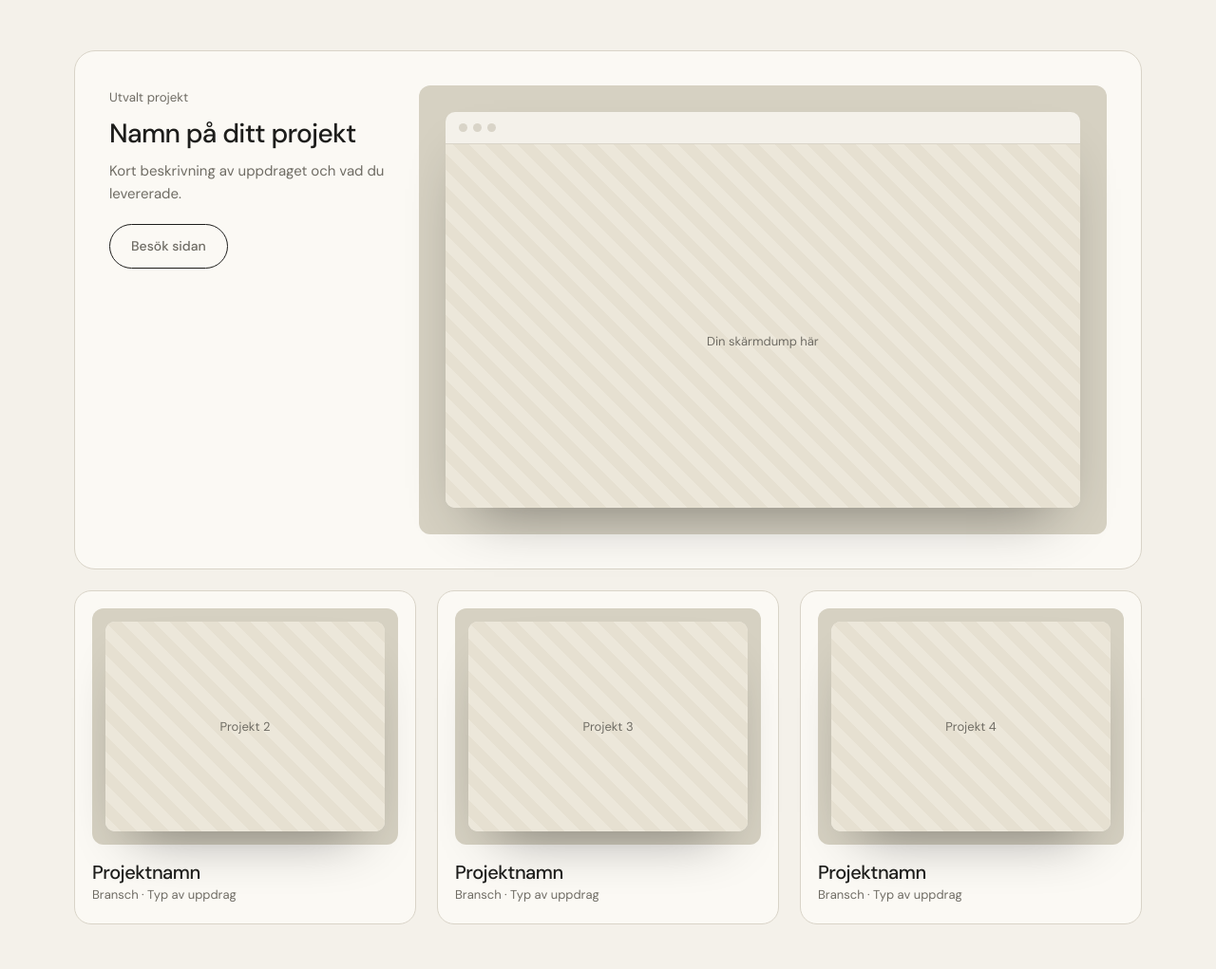
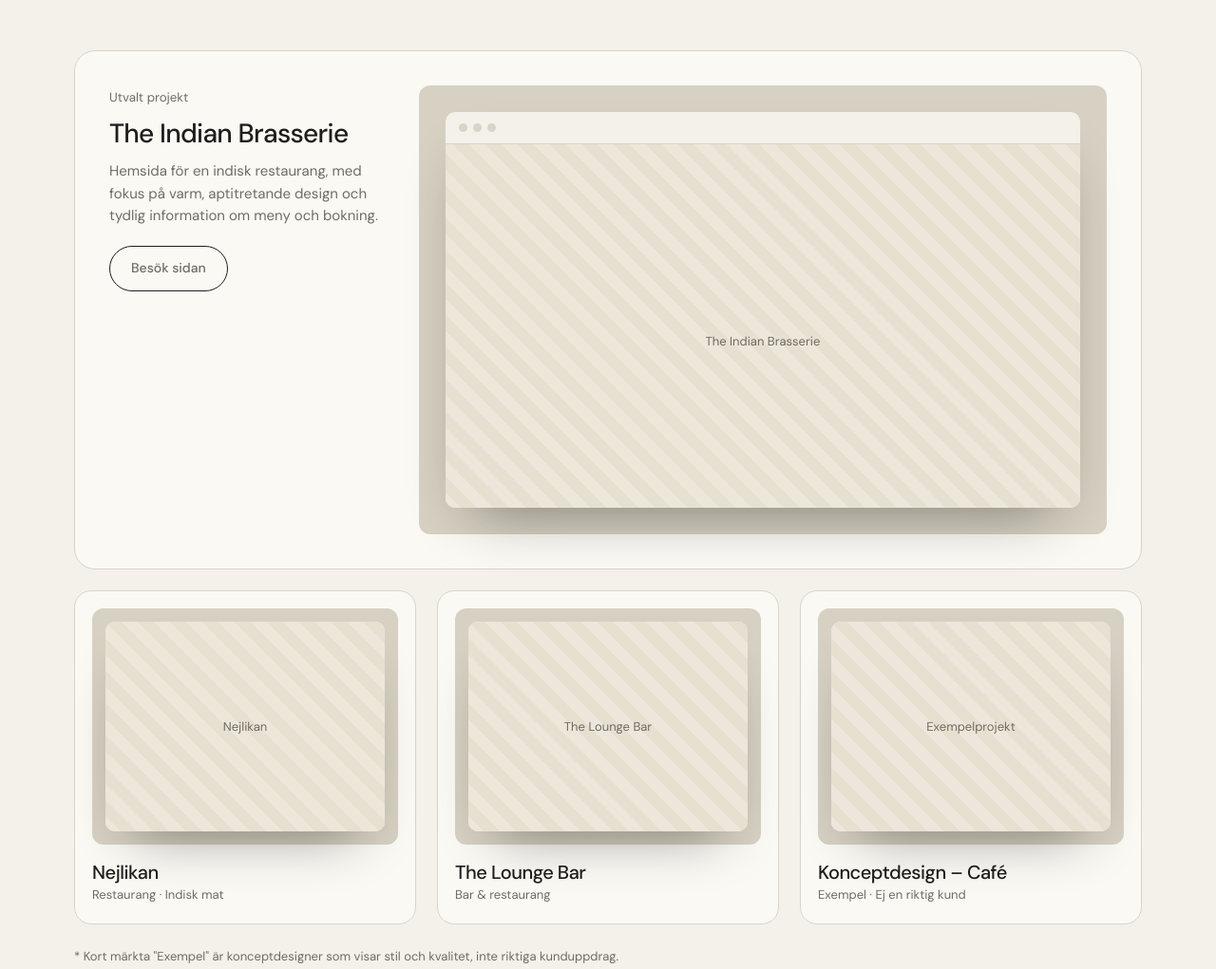
Before and after one commit to romigh94/sitesbyromi, a plain HTML site: page index.html in a window 1280 px wide. Shown: the part 2484-3505 px from the top of the page at 95% size. Drawn offline with Linux system fonts and the light colour scheme.

Commit message:
lägger in bilder på hemsiad

```diff
--- a/index.html
+++ b/index.html
@@ -218,20 +218,21 @@ footer nav{display:flex;gap:22px}
  <div class="wrap">
   <div class="head"><h2 style="max-width:520px">Design som känns rätt för verksamheten bakom.</h2><p class="sub">Varje projekt börjar med företagets egen stil och behov.</p></div>
 
-  <!-- BYT UT: lägg din egen skärmdump i src, t.ex. bilder/projekt1.jpg -->
   <article class="feature">
-   <div><small style="color:var(--mute)">Utvalt projekt</small><h3>Namn på ditt projekt</h3><p>Kort beskrivning av uppdraget och vad du levererade.</p><p style="margin-top:20px"><a href="#" class="btn ghost">Besök sidan</a></p></div>
+   <div><small style="color:var(--mute)">Utvalt projekt</small><h3>The Indian Brasserie</h3><p>Hemsida för en indisk restaurang, med fokus på varm, aptitretande design och tydlig information om meny och bokning.</p><p style="margin-top:20px"><a href="#" class="btn ghost">Besök sidan</a></p></div>
    <div class="shot"><div class="browser"><div class="bar"><b></b><b></b><b></b></div>
-    <div class="ph" data-img="bilder/projekt1.jpg">Din skärmdump här</div></div></div>
+    <div class="ph" data-img="assets/portfolio-bild1.jpg">The Indian Brasserie</div></div></div>
   </article>
 
   <div class="cards">
-   <a class="pcard" href="#"><div class="shot"><div class="browser" style="aspect-ratio:4/3"><div class="ph" data-img="bilder/projekt2.jpg">Projekt 2</div></div></div><h3>Projektnamn</h3><small>Bransch · Typ av uppdrag</small></a>
-   <a class="pcard" href="#"><div class="shot"><div class="browser" style="aspect-ratio:4/3"><div class="ph" data-img="bilder/projekt3.jpg">Projekt 3</div></div></div><h3>Projektnamn</h3><small>Bransch · Typ av uppdrag</small></a>
-   <a class="pcard" href="#"><div class="shot"><div class="browser" style="aspect-ratio:4/3"><div class="ph" data-img="bilder/projekt4.jpg">Projekt 4</div></div></div><h3>Projektnamn</h3><small>Bransch · Typ av uppdrag</small></a>
+   <a class="pcard" href="#"><div class="shot"><div class="browser" style="aspect-ratio:4/3"><div class="ph" data-img="assets/portfolio-bild2.jpg">Nejlikan</div></div></div><h3>Nejlikan</h3><small>Restaurang · Indisk mat</small></a>
+   <a class="pcard" href="#"><div class="shot"><div class="browser" style="aspect-ratio:4/3"><div class="ph" data-img="assets/portfolio-bild3.jpg">The Lounge Bar</div></div></div><h3>The Lounge Bar</h3><small>Bar & restaurang</small></a>
+   <a class="pcard" href="#"><div class="shot"><div class="browser" style="aspect-ratio:4/3"><div class="ph">Exempelprojekt</div></div></div><h3>Konceptdesign – Café</h3><small>Exempel · Ej en riktig kund</small></a>
   </div>
+  <p style="margin-top:24px;font-size:13px;color:var(--mute)">* Kort märkta "Exempel" är konceptdesigner som visar stil och kvalitet, inte riktiga kunduppdrag.</p>
  </div>
 </section>
+
 
 <section class="pricing" id="pris">
  <div class="wrap">
```
Also changed, not shown: assets/portfolio-bild1.png (added), assets/portfolio-bild2.png (added), 1 other file.
